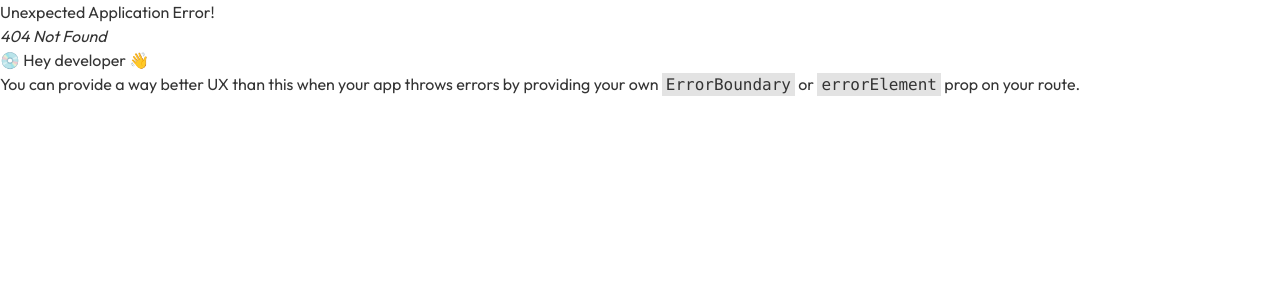
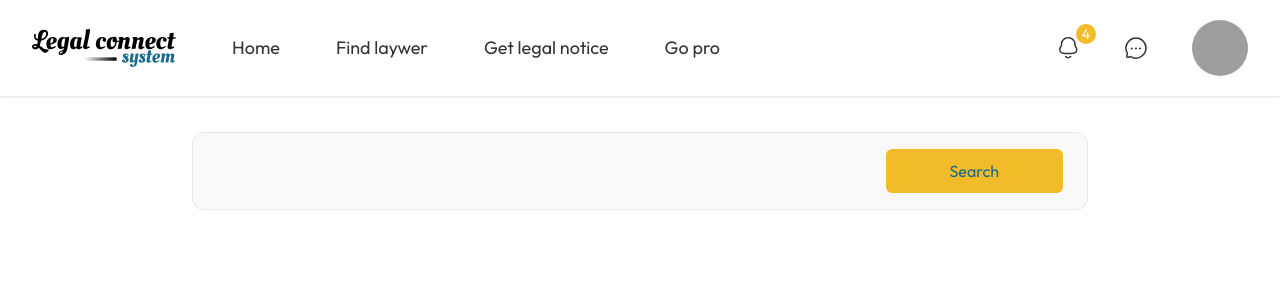
Before and after one commit to edson-pro/Legal_Connect_System, a React (Vite) app: page /client-portal in a window 1280 px wide. Before the commit this address had no page. Shown: the top 300 px of the page. Built offline with nearby package versions, Linux system fonts and the light colour scheme; grey boxes are pictures that could not be loaded.

Commit message:
feat: add client portal navigation

```diff
--- /dev/null
+++ b/src/assets/icons/MessageIcon.tsx
@@ -0,0 +1,23 @@
+const MessageIcon = () => {
+  return (
+    <svg xmlns="http://www.w3.org/2000/svg" width="24" height="24" fill="none" viewBox="0 0 24 24">
+      <path
+        fillRule="evenodd"
+        stroke="currentColor"
+        strokeLinecap="round"
+        strokeLinejoin="round"
+        strokeWidth="1.5"
+        d="M19.071 19.07c-3.056 3.056-7.581 3.717-11.285 2.004-.546-.22-.995-.398-1.42-.398-1.188.007-2.665 1.158-3.433.391-.767-.768.384-2.246.384-3.44 0-.427-.17-.867-.39-1.415C1.212 12.51 1.873 7.982 4.93 4.927c3.902-3.903 10.24-3.903 14.141 0 3.909 3.908 3.902 10.241 0 14.143z"
+        clipRule="evenodd"
+      ></path>
+      <path
+        stroke="currentColor"
+        strokeLinecap="round"
+        strokeLinejoin="round"
+        strokeWidth="2"
+        d="M15.94 12.413h.008M11.93 12.413h.01M7.921 12.413h.01"
+      ></path>
+    </svg>
+  );
+};
+export default MessageIcon;
--- /dev/null
+++ b/src/assets/icons/NotificationIcon.tsx
@@ -0,0 +1,13 @@
+const NotificationIcon = () => {
+  return (
+    <svg xmlns="http://www.w3.org/2000/svg" width="24" height="24" fill="none" viewBox="0 0 24 24">
+      <path
+        fill="currentColor"
+        fillRule="evenodd"
+        d="M10.324 20.106c.518.577 1.183.894 1.873.894h.001c.693 0 1.361-.317 1.88-.895a.75.75 0 011.115 1.004c-.808.897-1.87 1.391-2.995 1.391h-.002c-1.12-.001-2.182-.495-2.987-1.392a.749.749 0 111.115-1.002zM12.247 1c4.445 0 7.431 3.462 7.431 6.695 0 1.663.423 2.368.872 3.116.444.738.947 1.576.947 3.16-.349 4.047-4.574 4.377-9.25 4.377S3.345 18.018 3 14.035c-.003-1.648.5-2.486.944-3.224l.157-.264c.386-.663.715-1.385.715-2.852C4.816 4.462 7.802 1 12.247 1zm0 1.5c-3.495 0-5.931 2.738-5.931 5.195 0 2.079-.577 3.04-1.087 3.888-.409.681-.732 1.219-.732 2.388.167 1.886 1.412 2.877 7.75 2.877 6.303 0 7.587-1.035 7.753-2.942-.003-1.104-.326-1.642-.735-2.323-.51-.848-1.087-1.809-1.087-3.888 0-2.457-2.436-5.195-5.931-5.195z"
+        clipRule="evenodd"
+      ></path>
+    </svg>
+  );
+};
+export default NotificationIcon;
--- /dev/null
+++ b/src/components/dashboard/ClientPortalNavBar.tsx
@@ -0,0 +1,51 @@
+import MessageIcon from "assets/icons/MessageIcon";
+import NotificationIcon from "assets/icons/NotificationIcon";
+import logo from "assets/icons/legal-connect-logo.svg";
+import CenterContent from "components/wrappers/CenterContent";
+import { Link, NavLink } from "react-router-dom";
+
+const navlinks = [
+  { label: "Home", link: "" },
+  { label: "Find laywer", link: "laywers" },
+  { label: "Get legal notice", link: "legal-notice" },
+  { label: "Go pro", link: "pro" },
+];
+
+const ClientPortalNavBar = () => {
+  return (
+    <header className="sticky top-0 z-50 w-full py-5 bg-white shadow">
+      <CenterContent>
+        <div className="flex items-center justify-between text-lg">
+          <nav className="flex items-center gap-14">
+            <Link to="/">
+              <img src={logo} alt="Legal connect logo" className="w-36" />
+            </Link>
+            {navlinks.map((navLink, index) => (
+              <NavLink key={index} to={`/client-portal/${navLink.link}`}>
+                {navLink.label}
+              </NavLink>
+            ))}
+          </nav>
+          <nav className="flex items-center gap-11">
+            <div className="relative">
+              <NotificationIcon />
+              <span className="absolute top-0 flex items-center justify-center w-5 h-5 ml-5 -mt-3 text-sm text-white rounded-full bg-primary-yellow">
+                4
+              </span>
+            </div>
+
+            <MessageIcon />
+            <span className="w-14 h-14">
+              <img
+                src="https://picsum.photos/200"
+                alt="random image"
+                className="w-full rounded-full"
+              />
+            </span>
+          </nav>
+        </div>
+      </CenterContent>
+    </header>
+  );
+};
+export default ClientPortalNavBar;
--- /dev/null
+++ b/src/components/layout/dashboard/client/ClientPortalNavigation.tsx
@@ -0,0 +1,12 @@
+import ClientPortalNavBar from "components/dashboard/ClientPortalNavBar";
+import { Outlet } from "react-router-dom";
+
+const ClientPortalNavigation = () => {
+  return (
+    <div>
+      <ClientPortalNavBar />
+      <Outlet />
+    </div>
+  );
+};
+export default ClientPortalNavigation;
--- a/src/main.tsx
+++ b/src/main.tsx
@@ -1,10 +1,12 @@
 import AuthColumns from "components/layout/AuthColumns.tsx";
 import Navigation from "components/layout/Navigation.tsx";
+import ClientPortalNavigation from "components/layout/dashboard/client/ClientPortalNavigation";
 import "index.css";
 import ConfirmationWaiting from "pages/AccountConfirmationStatus";
 import Home from "pages/Home.tsx";
 import Login from "pages/Login.tsx";
 import SignUp from "pages/SignUp.tsx";
+import ClientPortalHome from "pages/dashboard/client/ClientPortalHome";
 import ClientSignup from "pages/signup/ClientSignup";
 import LawyerSignup from "pages/signup/LawyerSignup";
 import { StrictMode } from "react";
@@ -34,6 +36,9 @@ const router = createBrowserRouter(
         <Route element={<Navigation hideFooter={true} />}>
           <Route path="account-confirmation-status" element={<ConfirmationWaiting />} />
         </Route>
+        <Route path="/client-portal" element={<ClientPortalNavigation />}>
+          <Route index element={<ClientPortalHome />} />
+        </Route>
       </Route>
     </>
   )
--- a/src/pages/AccountConfirmationStatus.tsx
+++ b/src/pages/AccountConfirmationStatus.tsx
@@ -3,14 +3,14 @@ import Button from "components/ui/Button";
 
 const AccountConfirmationStatus = () => {
   return (
-    <div className="flex flex-col items-center justify-center my-auto mx-auto">
+    <div className="flex flex-col items-center justify-center mx-auto my-auto">
       <CheckFluidIcon />
       <div className="w-80 text-center flex items-center flex-col gap-4 mt-4 text-[#6F6F6F]">
-        <h1 className="text-primary-blue font-bold text-2xl">
+        <h1 className="text-2xl font-bold text-primary-blue">
           Lawyer Account Successfully Created
         </h1>
         <span>Awaiting Approval: Preparing the Legal Stage, Verification in Progress!</span>
-        <Button className="w-fit px-10">Back to home</Button>
+        <Button className="px-10 w-fit">Back to home</Button>
       </div>
     </div>
   );
--- /dev/null
+++ b/src/pages/dashboard/client/ClientPortalHome.tsx
@@ -0,0 +1,17 @@
+import Button from "components/ui/Button";
+import CenterContent from "components/wrappers/CenterContent";
+
+const ClientPortalHome = () => {
+  return (
+    <div className="">
+      <CenterContent>
+        <div className="flex flex-col w-full mt-9">
+          <div className="bg-[#F9F9F9] flex rounded-xl border py-4 max-w-4xl w-full mx-auto px-6">
+            <Button className="px-16 ml-auto">Search</Button>
+          </div>
+        </div>
+      </CenterContent>
+    </div>
+  );
+};
+export default ClientPortalHome;
```
